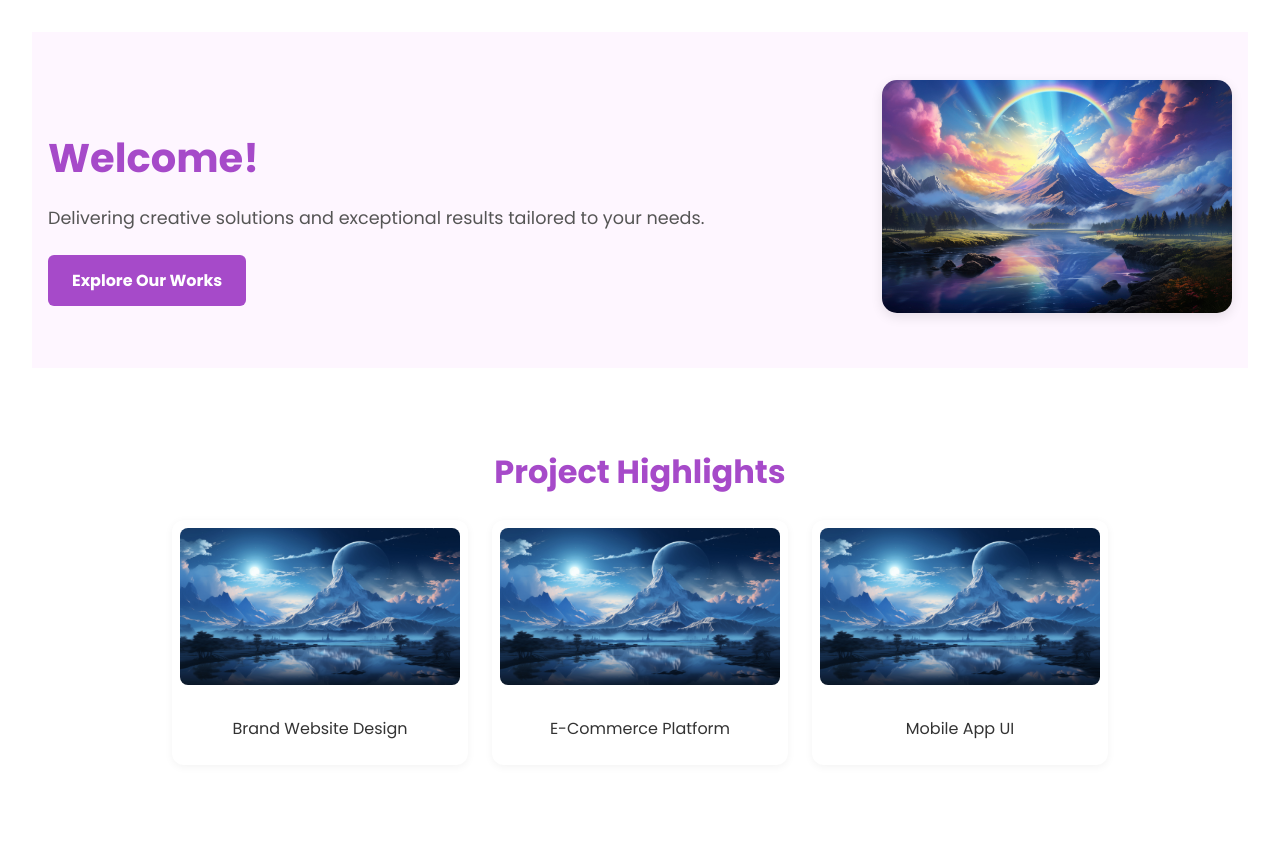
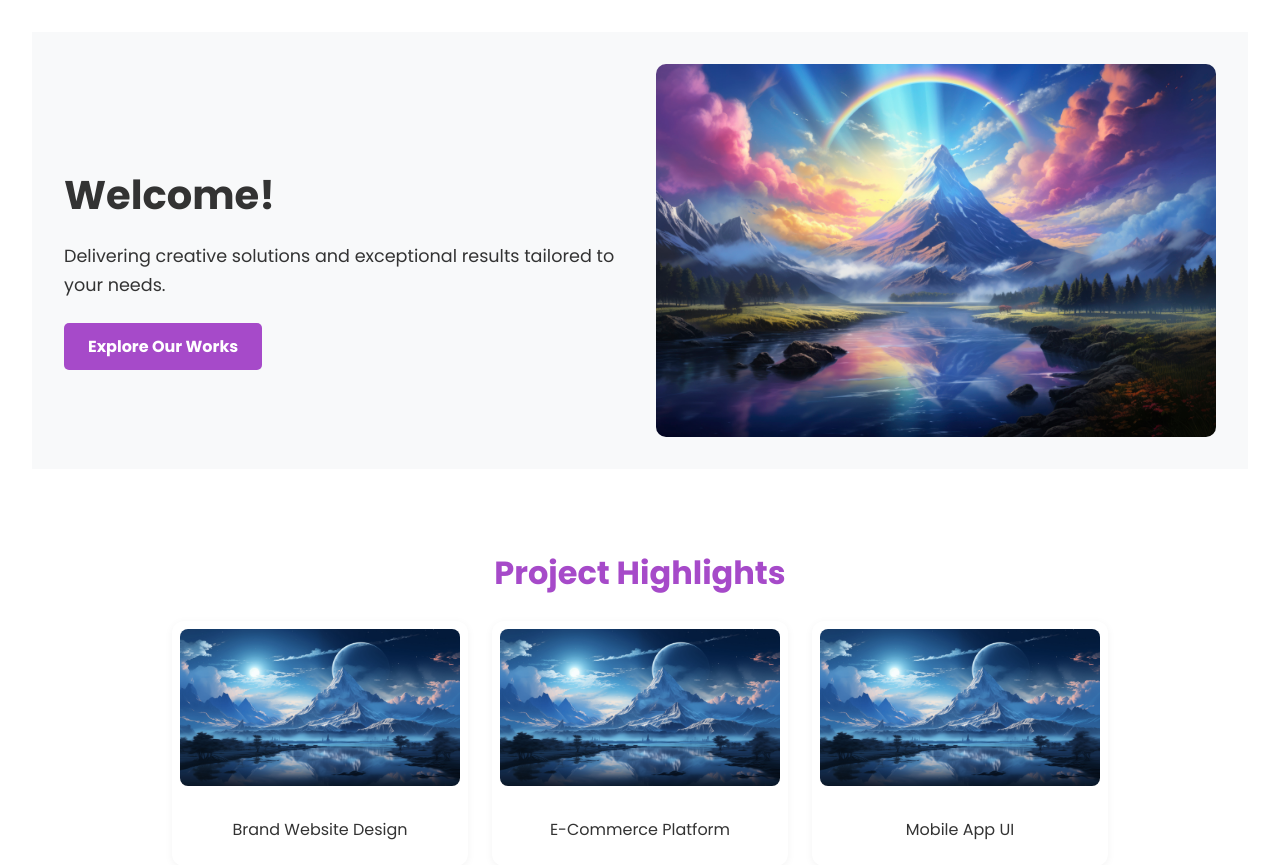
Before and after one commit to githuber-234/Vbay-Solutions, a Django app: page / in a window 1280 px wide. Shown: the part 100-965 px from the top of the page. Run offline with Django 5.2, Linux system fonts and the light colour scheme.

Commit message:
Add files via upload

```diff
--- a/portfolio/static/portfolio/home.css
+++ b/portfolio/static/portfolio/home.css
@@ -10,39 +10,53 @@
 }
 
 .hero {
-  background-color: #fef6ff;
-  padding: 3rem 1rem;
+  padding: 2rem;
+  background-color: #f8f9fa;
 }
 
 .hero-content {
   display: flex;
-  flex-wrap: wrap;
   align-items: center;
   justify-content: space-between;
   gap: 2rem;
+  flex-wrap: wrap;
 }
 
 .hero-text {
-  flex: 1;
-  min-width: 280px;
+  flex: 1 1 400px;
 }
 
 .hero-text h2 {
   font-size: 2.5rem;
   margin-bottom: 1rem;
-  color: #a64ac9;
 }
 
 .hero-text p {
   font-size: 1.1rem;
   margin-bottom: 1.5rem;
-  color: #555;
+  line-height: 1.6;
+}
+
+.hero-text .btn {
+  display: inline-block;
+  padding: 0.7rem 1.5rem;
+  background-color: #a64ac9;
+  color: white;
+  text-decoration: none;
+  border-radius: 5px;
+}
+
+.hero-image {
+  flex: 1 1 400px;
+  display: flex;
+  justify-content: center;
 }
 
 .hero-image img {
-  max-width: 350px;
-  border-radius: 15px;
-  box-shadow: 0 4px 12px rgba(0,0,0,0.1);
+  max-width: 100%;
+  height: auto;
+  border-radius: 10px;
+  object-fit: cover;
 }
 
 .btn {
@@ -96,17 +110,6 @@
   max-width: 280px;
 }
 
-.cta {
-  background: #fef6ff;
-  color: #fff;
-  padding: 3rem 2rem;
-}
-
-.cta h3 {
-  margin-bottom: 1rem;
-  font-size: 1.8rem;
-}
-
 .btn-primary {
   background: #fff;
   color: #a64ac9;
@@ -116,10 +119,17 @@
   background: #f0f0f0;
 }
 
-/* Responsive */
 @media (max-width: 768px) {
   .hero-content {
     flex-direction: column;
     text-align: center;
   }
+
+  .hero-text h2 {
+    font-size: 2rem;
+  }
+
+  .hero-text p {
+    font-size: 1rem;
+  }
 }
```
